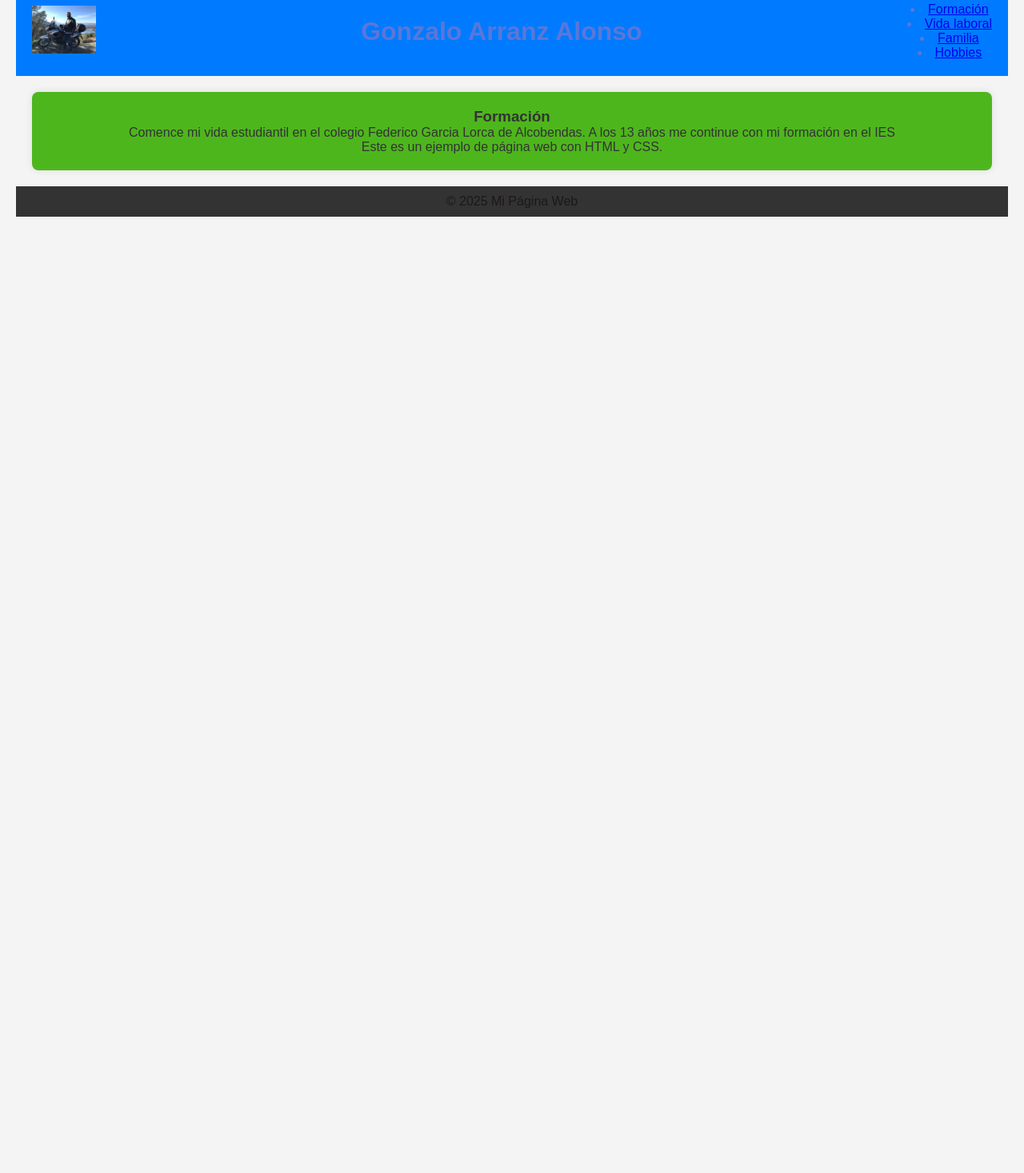
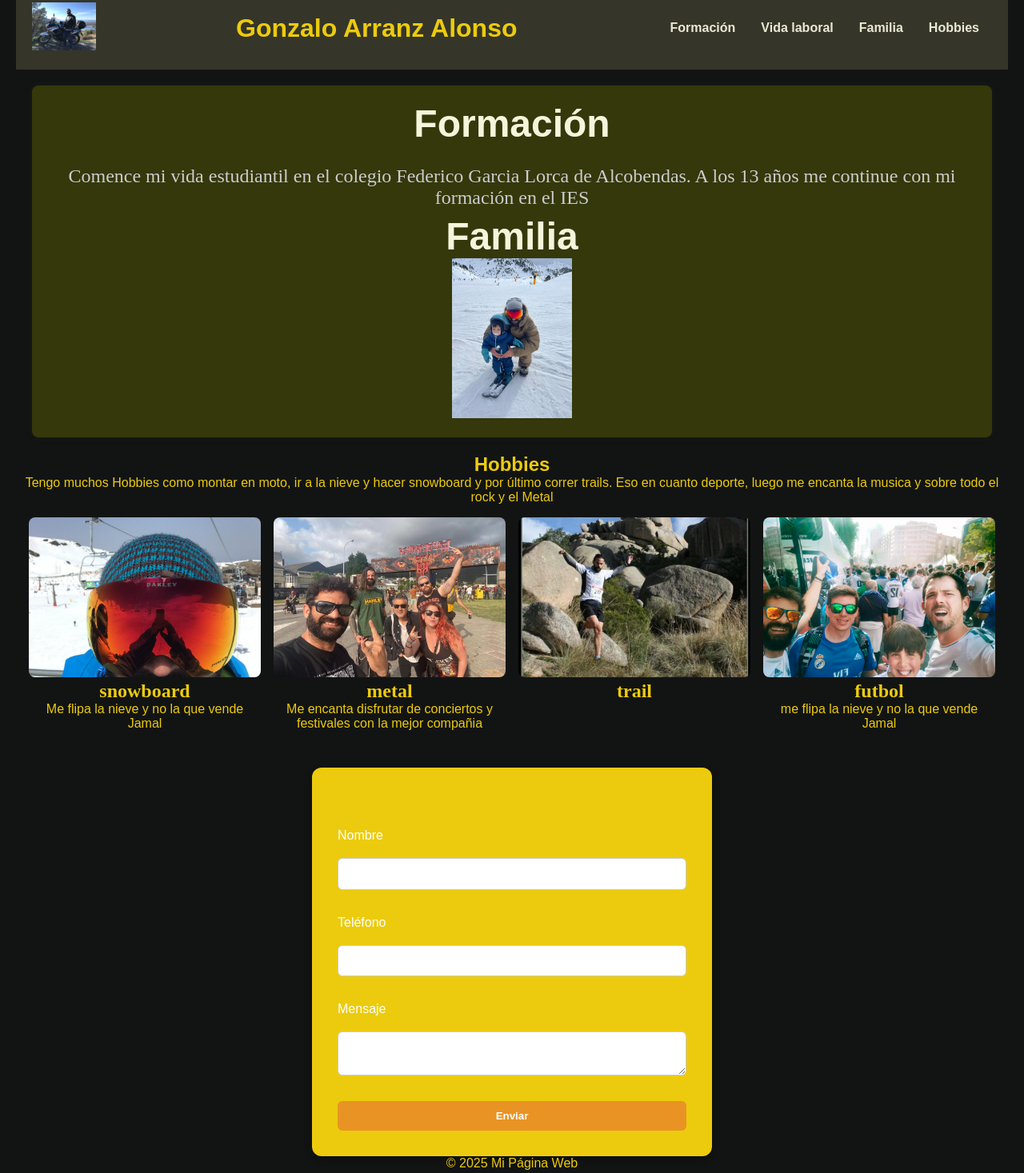
Before and after one commit to Gonzalo-6/Proyecto-1-Prometeo, a plain HTML site: page proyecto1/index.html in a window 1280 px wide. Shown: the part 37-1504 px from the top of the page at 80% size. Before the commit the page ends 800 px from the top, so only its background shows below. Drawn offline with Linux system fonts and the light colour scheme.

Commit message:
sesion 3

```diff
--- a/proyecto1/css/styless.css
+++ b/proyecto1/css/styless.css
@@ -1,3 +1,107 @@
+/* porfolio*/
+.celda {
+    display: grid;
+    grid-template-columns: repeat(auto-fit, minmax(250px, 1fr));
+    gap: 1rem;
+    padding: 1rem;
+}
+
+.celda img {
+    width: 100%;
+    height: 200px;
+    object-fit: cover;
+    border-radius: 8px;
+}
+.celda h3 {
+    font-family: 'Times New Roman', Times, serif;
+    font-size: 1.5rem;
+}
+
+/*formulario*/
+#contacto{
+    background-color: rgb(236, 203, 14);
+    color: rgb(239, 240, 234);
+    padding: 2rem;
+    margin-bottom: 3rem;
+    border-radius: 12px;
+    max-width: 500px;
+    margin: auto;
+    margin-top: 30px;
+    text-align: center;
+    box-shadow: 0 4px 10px rgba(0, 0, 0, 0.3);
+}
+
+
+#contanto h2 {
+    color: black;
+}
+
+form {
+    display: flex;
+    flex-direction: column;
+    max-width: 100%;
+
+}
+
+form input, form textarea {
+    width: 100%;
+    padding: 0.7rem;
+    margin-top: 0.7rem;
+    border: 1px solid #ccc;
+    border-radius: 6px;
+    color: black;
+}
+
+form button {
+    display: inline-block;
+    margin-top: 1rem;
+    padding: 0.7rem;
+    background: #e99324;
+    color: white;
+    border: none;
+    cursor: pointer;
+    border-radius: 6px;
+    font-weight: bold;
+}
+form button:hover {
+    background: #b71c1c;
+}
+
+form label {
+    text-align: left;
+    margin-top: 1rem;
+    margin-bottom: 0.5rem;
+    display: block;
+    color: white;
+}
+
+form input, form textarea {
+    width: 100%;
+    padding: 0.7rem;
+    margin-bottom: 1rem;
+    border: 1px solid #ccc;
+    border-radius: 6px;
+    color: black;
+}
+
+
+
+
+
+
+
+
+.foto img{
+width: 20px;
+height: auto;
+
+}
+.foto2 img{
+    width: 150px;
+    height: auto;
+
+}
+
 .logo img{
     width: 80px;
     height: auto;
@@ -7,12 +111,13 @@
     margin: 0;
     padding: 0;
     box-sizing: border-box;
+    color: rgb(236, 203, 14);
 }
 
 /* Estilos generales */
 body {
     font-family: Arial, sans-serif;
-    background-color: #f4f4f4;
+    background-color: #121414;
     color: #333;
     text-align: center;
     padding: 20px;
@@ -20,8 +125,8 @@ body {
 
 /* Encabezado */
 header {
-    background-color: #007bff;
-    color: rgb(90, 119, 216);
+    background-color: #353629;
+    color: rgb(71, 65, 39);
     padding: 20px;
     display: flex;
     justify-content: space-between;
@@ -29,34 +134,54 @@ header {
 }
 
 nav ul {
+    display: flex;
     list-style: none;
-    padding: 0;
+
+
 }
 
 nav ul li {
-    display: inline;
-    margin: 100px;
+
+    margin: 0 1rem;
 }
 
 nav ul li a {
-    color: rgb(14, 10, 10);
+    color: rgb(236, 232, 210);
     text-decoration: none;
     font-weight: bold;
 }
 
 /* Contenido */
-.contenido {
+.hero {
     margin: 20px;
     padding: 20px;
-    background: rgb(78, 182, 29);
+    background: rgb(52, 56, 11);
     border-radius: 8px;
-    box-shadow: 0 0 10px rgba(0, 0, 0, 0.1);
+    box-shadow: 0 0 10px rgba(96, 102, 17, 0.1);
 }
+
+.hero h2 {
+    font-size: 3rem;
+    position: relative;
+    top: 0px;
+    color: beige;
+}
+
+.hero p {
+font-family: 'Times New Roman', Times, serif;
+font-size: 1.5rem;
+position: relative;
+top:25px;
+margin-bottom: 2rem;
+color: #ccc;
+}
+
+.hero
 
 /* Footer */
 footer {
-    margin-top: 20px;
-    padding: 10px;
+    margin-top: 3rem;
+    padding: 1rem;
     background: #333;
     color: rgb(29, 24, 24);
 }
--- a/proyecto1/index.html
+++ b/proyecto1/index.html
@@ -17,24 +17,74 @@
        <h1>Gonzalo Arranz Alonso</h1>
 
 
-        <nav><!--MENU DE NAVEGACION-->
-            <!--ELEMENTOS DE UNA LISTA-->
+       <nav><!--MENU DE NAVEGACION-->
+        <ul>
             <li><a href="#formacion">Formación</a></li>
             <li><a href="#videlaboral">Vida laboral</a></li>
             <li><a href="#familia">Familia</a></li>
             <li><a href="#Hobbyes">Hobbies</a></li>
-        </nav>
-
+        </ul>
+    </nav>
 
     </header>
- <section class="contenido">
-    <h3>Formación</h3>
+
+ <section class="hero">
+    <h2>Formación</h2>
     <p>Comence mi vida estudiantil en el colegio Federico Garcia Lorca de Alcobendas. A los 13 años me continue con mi formación
         en el IES
     </p>
-    <p>Este es un ejemplo de página web con HTML y CSS.</p>
+    <H2>Familia</H2>
+    <div class="foto2">
+        <img src="img/3.png"  alt="foto2">
+    </div>
+
+
+
  </section>
+    <section id="Porfolio">
+        <h2>Hobbies</h2>
+        <p>Tengo muchos Hobbies como montar en moto, ir a la nieve y hacer snowboard y por último correr trails.
+            Eso en cuanto deporte, luego me encanta la musica y sobre todo el rock y el Metal</p>
+        <div class="celda">
 
+                <article>
+                    <img src="img/7.png" alt="foto">
+                    <h3>snowboard</h3>
+                    <p>Me flipa la nieve y no la que vende Jamal</p>
+                </article>
+                <article>
+                    <img src="img/4.png" alt="foto">
+                    <h3>metal</h3>
+                    <p>Me encanta disfrutar de conciertos y festivales con la mejor compañia</p>
+                </article>
+                <article>
+                    <img src="img/6.png" alt="foto">
+                    <h3>trail</h3>
+                    <p></p>
+                </article>
+                <article>
+                    <img src="img/5.png" alt="foto">
+                    <h3>futbol</h3>
+                    <p>me flipa la nieve y no la que vende Jamal</p>
+                </article>
+        </div>
+
+    </section>
+    <section id="contacto">
+        <h2>Contacto</h2>
+        <form>
+            <label for="nombre"> Nombre</label>
+            <input type="text" id="nombre" name="nombre" required>
+
+            <label for="telefono"> Teléfono</label>
+            <input type="number" id="telefono" name="telefono" required>
+
+            <label for="mensaje"> Mensaje</label>
+            <textarea id="mensaje" name="mensaje" required> </textarea>
+
+            <button type="submit"> Enviar</button>
+        </form>
+    </section>
  <footer>
     <p>&copy; 2025 Mi Página Web</p>
 </footer>
```
Also changed, not shown: proyecto1/img/2.png (added), proyecto1/img/3.png (added), proyecto1/img/4.png (added), proyecto1/img/5.png (added), proyecto1/img/6.png (added), proyecto1/img/7.png (added).
